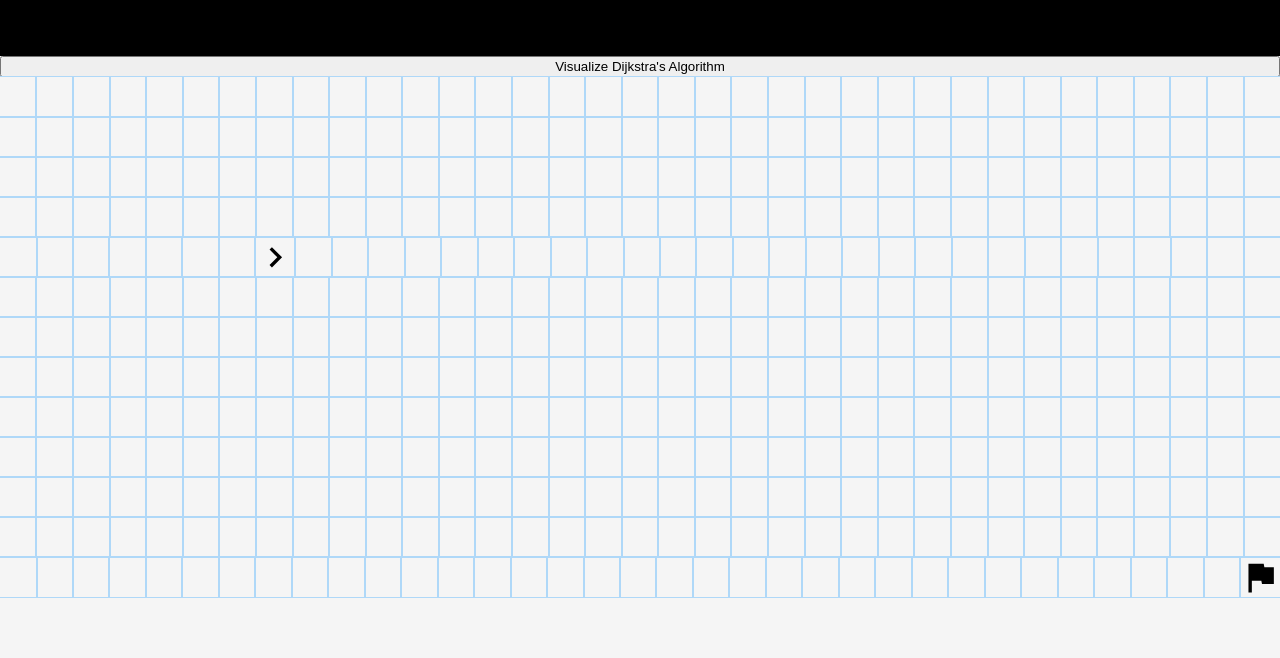
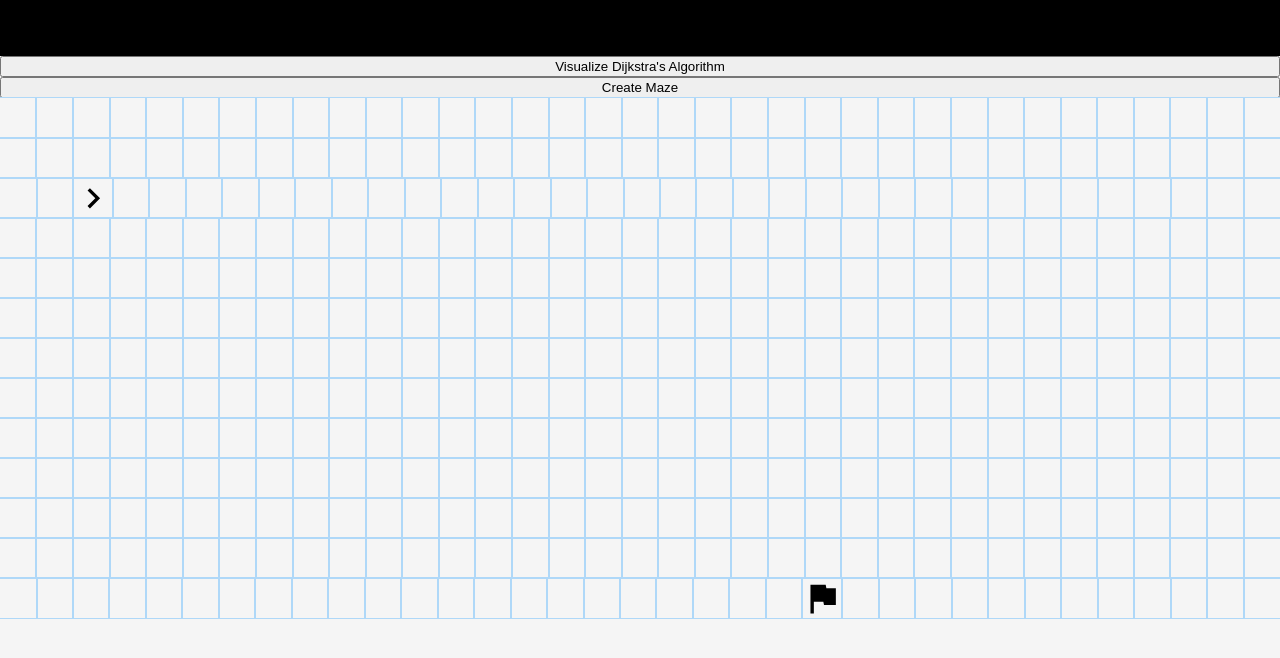
Before and after one commit to Sk47R/Visualize-IT, a React (Create React App) app: page /path-finder in a window 1280 px wide. Shown: the top 658 px of the page. Built offline with nearby package versions, Linux system fonts and the light colour scheme.

Commit message:
PathFinder: Added Maze Generator

```diff
--- a/src/Components/PathFinder/Node/Node.css
+++ b/src/Components/PathFinder/Node/Node.css
@@ -2,6 +2,7 @@
   width: 40px;
   height: 40px;
   outline: 1px solid rgb(175, 216, 248);
+
   display: flex;
   justify-content: center;
   align-items: center;
@@ -12,7 +13,9 @@
 .pathFinder-node-finish {
   background-color: red;
 }
-
+.red {
+  background-color: red;
+}
 .pathFinder-node-start {
   background-color: green;
 }
--- a/src/Components/PathFinder/Node/Node.jsx
+++ b/src/Components/PathFinder/Node/Node.jsx
@@ -14,6 +14,8 @@ export default class Node extends Component {
       onMouseEnter,
       onMouseUp,
       row,
+      isCurrent,
+      isMazeVisited,
     } = this.props;
     const extraClassName =
       isWall && !isStart && !isFinish ? "pathFinder-node-wall" : "";
@@ -22,10 +24,12 @@ export default class Node extends Component {
       console.log("first");
     };
 
+    const mazeClass = "";
+
     return (
       <div
         id={`pathFinder-node-${row}-${col}`}
-        className={`pathFinder-node ${extraClassName}`}
+        className={`pathFinder-node ${extraClassName} ${mazeClass}`}
         onMouseDown={() => onMouseDown(row, col)}
         onMouseEnter={() => onMouseEnter(row, col)}
         onMouseUp={() => onMouseUp()}
--- a/src/Pages/PathFinder/Algorithms/dijkstra.js
+++ b/src/Pages/PathFinder/Algorithms/dijkstra.js
@@ -8,7 +8,9 @@ export function dijkstra(grid, startNode, finishNode) {
     // If the next neighbor is wall we skip it
     if (closestNode.isWall) continue;
     // if next neighbor is at infinity we stop
-    if (closestNode.distance === Infinity) return visitedNodesInOrder;
+    if (closestNode.distance === Infinity) {
+      return visitedNodesInOrder;
+    }
     closestNode.isVisited = true;
     visitedNodesInOrder.push(closestNode);
     if (closestNode === finishNode) return visitedNodesInOrder;
--- /dev/null
+++ b/src/Pages/PathFinder/Algorithms/mazeJava.js
@@ -0,0 +1,85 @@
+function mazeJava(grid, current, rows, cols) {
+  current.isWall = false;
+  let frontierCells;
+
+  frontierCells = frontierCellFunc(current, grid);
+  while (frontierCells.length > 0) {
+    console.log("click");
+    // Pick Up random cell
+    let frontierCell;
+    let r = Math.floor(Math.random() * frontierCells.length);
+    frontierCell = frontierCells[r];
+    // Pick Up random cell
+
+    // Getting neighbors of random cell in distance 2
+    let frontierNeighbors = passageCell(frontierCell, grid);
+
+    // Getting neighbors of random cell in distance 2
+    if (frontierNeighbors.length > 0) {
+      // pickup random neighbor
+      let neighbor;
+
+      let r = Math.floor(Math.random() * frontierNeighbors.length);
+      neighbor = frontierNeighbors[r];
+      console.log(r);
+
+      //   connect the frontier with the neighbor
+      connect(frontierCell, neighbor, grid);
+    }
+
+    frontierCells.push(...frontierCellFunc(frontierCell, grid));
+
+    let index = frontierCells.indexOf(frontierCell);
+
+    frontierCells.splice(index, 1); // 2nd
+  }
+  console.log(grid);
+
+  return grid;
+}
+
+function connect(frontierCell, neighbor, grid) {
+  let inBetweenRow = (frontierCell.row + neighbor.row) / 2;
+  let inBetweenCol = (frontierCell.col + neighbor.col) / 2;
+  frontierCell.isWall = false;
+
+  grid[inBetweenRow][inBetweenCol].isWall = false;
+  neighbor.isWall = false;
+}
+
+function isValidPosition(row, col, grid) {
+  return row >= 0 && row < grid.length && col >= 0 && col < grid[0].length;
+}
+
+function cellAround(cell, isWall, grid) {
+  let frontier = [];
+  let DIRECTIONS = [
+    [0, -2],
+    [0, 2],
+    [2, 0],
+    [-2, 0],
+  ];
+  for (let i = 0; i < DIRECTIONS.length; i++) {
+    let newRow = cell.row + DIRECTIONS[i][0];
+    let newCol = cell.col + DIRECTIONS[i][1];
+
+    if (
+      isValidPosition(newRow, newCol, grid) &&
+      grid[newRow][newCol].isWall == isWall
+    ) {
+      frontier.push(grid[newRow][newCol]);
+    }
+  }
+
+  return frontier;
+}
+
+function frontierCellFunc(cell, grid) {
+  return cellAround(cell, true, grid);
+}
+
+function passageCell(cell, grid) {
+  return cellAround(cell, false, grid);
+}
+
+export default mazeJava;
--- /dev/null
+++ b/src/Pages/PathFinder/Algorithms/mazeRecursive.js
@@ -0,0 +1,107 @@
+function mazeRecursive(grid, current, rows, cols) {
+  console.log("clled");
+  let stack = [];
+  current.isMazeVisited = true;
+  current.isCurrent = true;
+  let unvisitedNodes = getAllNodes(grid, rows, cols);
+  let neighborList = [];
+  // loop
+  while (unvisitedNodes.length > 0) {
+    let frontierCells = frontierCellFunc(current, grid); // gives the neighbors
+    if (frontierCells.length > 0) {
+      let neighbor;
+
+      let r = Math.floor(Math.random() * frontierCells.length);
+      neighbor = frontierCells[r];
+      neighbor.isMazeVisited = true;
+      stack.push(current);
+
+      removeWalls(current, neighbor, grid);
+
+      current = neighbor;
+      neighborList.push(current);
+
+      current.isCurrent = true;
+      unvisitedNodes = getAllNodes(grid, rows, cols);
+    } else if (stack.length > 0) {
+      current = stack.pop();
+      neighborList.push(current);
+    }
+  }
+  console.log(neighborList);
+  return grid;
+}
+
+function removeWalls(current, neighbor, grid) {
+  let x = current.row - neighbor.row;
+
+  if (x === 2) {
+    if (isValidPosition(current.row - 1, current.col, grid)) {
+      console.log(current);
+      console.log(neighbor);
+      grid[current.row - 1][current.col].isWall = false;
+    }
+  } else if (x == -2) {
+    if (isValidPosition(current.row + 1, current.col, grid))
+      grid[current.row + 1][current.col].isWall = false;
+  }
+
+  let y = current.col - neighbor.col;
+
+  if (y === 2) {
+    if (isValidPosition(current.row, current.col - 1, grid)) {
+      grid[current.row][current.col - 1].isWall = false;
+    }
+  } else if (y == -2) {
+    if (isValidPosition(current.row, current.col + 1, grid)) {
+      grid[current.row][current.col + 1].isWall = false;
+    }
+  }
+}
+
+function getAllNodes(grid, rows, cols) {
+  const nodes = [];
+  for (const row of grid) {
+    for (const node of row) {
+      if (!node.isMazeVisited && !node.isWall) {
+        nodes.push(node);
+      }
+    }
+  }
+
+  return nodes;
+}
+
+function isValidPosition(row, col, grid) {
+  return row >= 0 && row < grid.length && col >= 0 && col < grid[0].length;
+}
+
+function cellAround(cell, isWall, grid) {
+  let frontier = [];
+  let DIRECTIONS = [
+    [0, -2],
+    [0, 2],
+    [2, 0],
+    [-2, 0],
+  ];
+  for (let i = 0; i < DIRECTIONS.length; i++) {
+    let newRow = cell.row + DIRECTIONS[i][0];
+    let newCol = cell.col + DIRECTIONS[i][1];
+
+    if (
+      isValidPosition(newRow, newCol, grid) &&
+      grid[newRow][newCol].isWall == isWall &&
+      !grid[newRow][newCol].isMazeVisited
+    ) {
+      frontier.push(grid[newRow][newCol]);
+    }
+  }
+
+  return frontier;
+}
+
+function frontierCellFunc(cell, grid) {
+  return cellAround(cell, false, grid);
+}
+
+export default mazeRecursive;
--- a/src/Pages/PathFinder/PathFinder.jsx
+++ b/src/Pages/PathFinder/PathFinder.jsx
@@ -6,15 +6,18 @@ import { useEffect } from "react";
 import Astar from "./Algorithms/astar";
 import "./PathFinder.css";
 import Navbar from "../../Components/Navbar/Navbar";
+import mazeJava from "./Algorithms/mazeJava";
+import mazeRecursive from "./Algorithms/mazeRecursive";
 
 const rows = 13;
 const cols = 35;
-const START_NODE_ROW = 4;
-const START_NODE_COL = 7;
-const FINISH_NODE_ROW = rows - 1;
-const FINISH_NODE_COL = cols - 1;
+const START_NODE_ROW = 2;
+const START_NODE_COL = 2;
+const FINISH_NODE_ROW = 12;
+const FINISH_NODE_COL = 22;
 
 const PathFinder = () => {
+  const [maze, setMaze] = useState(false);
   const [grid, setGrid] = useState([]);
   const [mouseIsPressed, setMouseIsPressed] = useState(false);
 
@@ -45,9 +48,11 @@ const PathFinder = () => {
       g: 0,
       f: 0,
       h: 0,
+      isCurrent: false,
       isStart: row === START_NODE_ROW && col === START_NODE_COL,
       isEnd: row === FINISH_NODE_ROW && col === FINISH_NODE_COL,
       distance: Infinity,
+      isMazeVisited: false,
       isVisited: false,
       isWall: false,
       previousNode: null,
@@ -59,6 +64,38 @@ const PathFinder = () => {
         if (i < rows - 1) this.neighbors.push(grid[i + 1][j]);
         if (j > 0) this.neighbors.push(grid[i][j - 1]);
         if (j < cols - 1) this.neighbors.push(grid[i][j + 1]);
+      },
+      checkNeighbors(grid) {
+        // for maze
+        let neighbor = [];
+
+        let i = row;
+        let j = col;
+
+        if (j > 0) {
+          let top = grid[i][j - 1];
+          if (top && !top.isMazeVisited) neighbor.push(top);
+        }
+        if (i < rows - 1) {
+          let right = grid[i + 1][j];
+          if (right && !right.isMazeVisited) neighbor.push(right);
+        }
+        if (j < cols - 1) {
+          let bottom = grid[i][j + 1];
+          if (bottom && !bottom.isMazeVisited) neighbor.push(bottom);
+        }
+        if (i > 0) {
+          let left = grid[i - 1][j];
+          if (left && !left.isMazeVisited) neighbor.push(left);
+        }
+
+        if (neighbor.length > 0) {
+          // picking up random neighbor
+          let r = Math.floor(Math.random(0, neighbor.length));
+          return neighbor[r];
+        } else {
+          return undefined;
+        }
       },
     };
   };
@@ -150,6 +187,37 @@ const PathFinder = () => {
     }
   };
 
+  const createMaze = (e) => {
+    const grid = getInitialGrid();
+    let current = grid[0][0];
+    for (let i = 0; i < rows; i++) {
+      for (let j = 0; j < cols; j++) {
+        if (i % 2 != 0 || j % 2 != 0) {
+          grid[i][j].isWall = true;
+          grid[i][j].isMazeVisited = true;
+        }
+      }
+    }
+    setGrid(grid);
+    const newGrid = mazeRecursive(grid, current, rows, cols);
+
+    setMaze((prev) => !prev);
+  };
+  const createPrimMaze = (e) => {
+    const grid = getInitialGrid();
+    let current = grid[0][0];
+    for (let i = 0; i < rows; i++) {
+      for (let j = 0; j < cols; j++) {
+        grid[i][j].isWall = true;
+      }
+    }
+    setGrid(grid);
+    const newGrid = mazeJava(grid, current, rows, cols);
+
+    setGrid(newGrid);
+    setMaze((prev) => !prev);
+  };
+
   const visualizeDijkstra = () => {
     const startNode = grid[START_NODE_ROW][START_NODE_COL];
     const finishNode = grid[FINISH_NODE_ROW][FINISH_NODE_COL];
@@ -171,18 +239,29 @@ const PathFinder = () => {
       <button onClick={() => visualizeDijkstra()}>
         Visualize Dijkstra's Algorithm
       </button>
+      <button onClick={() => createMaze()}>Create Maze</button>
       <div className="pathFinder-grid">
         {grid.map((row, rowIdx) => {
           return (
             <div key={rowIdx} className="pathFinder-grid-row">
               {row.map((node, nodeIdx) => {
-                const { row, col, isEnd, isStart, isWall } = node;
+                const {
+                  row,
+                  col,
+                  isEnd,
+                  isStart,
+                  isWall,
+                  isMazeVisited,
+                  isCurrent,
+                } = node;
                 return (
                   <Node
                     key={nodeIdx}
                     col={col}
                     isFinish={isEnd}
                     isStart={isStart}
+                    isCurrent={isCurrent}
+                    isMazeVisited={isMazeVisited}
                     isWall={isWall}
                     mouseIsPressed={mouseIsPressed}
                     onMouseDown={(row, col) => handleMouseDown(row, col)}
```
